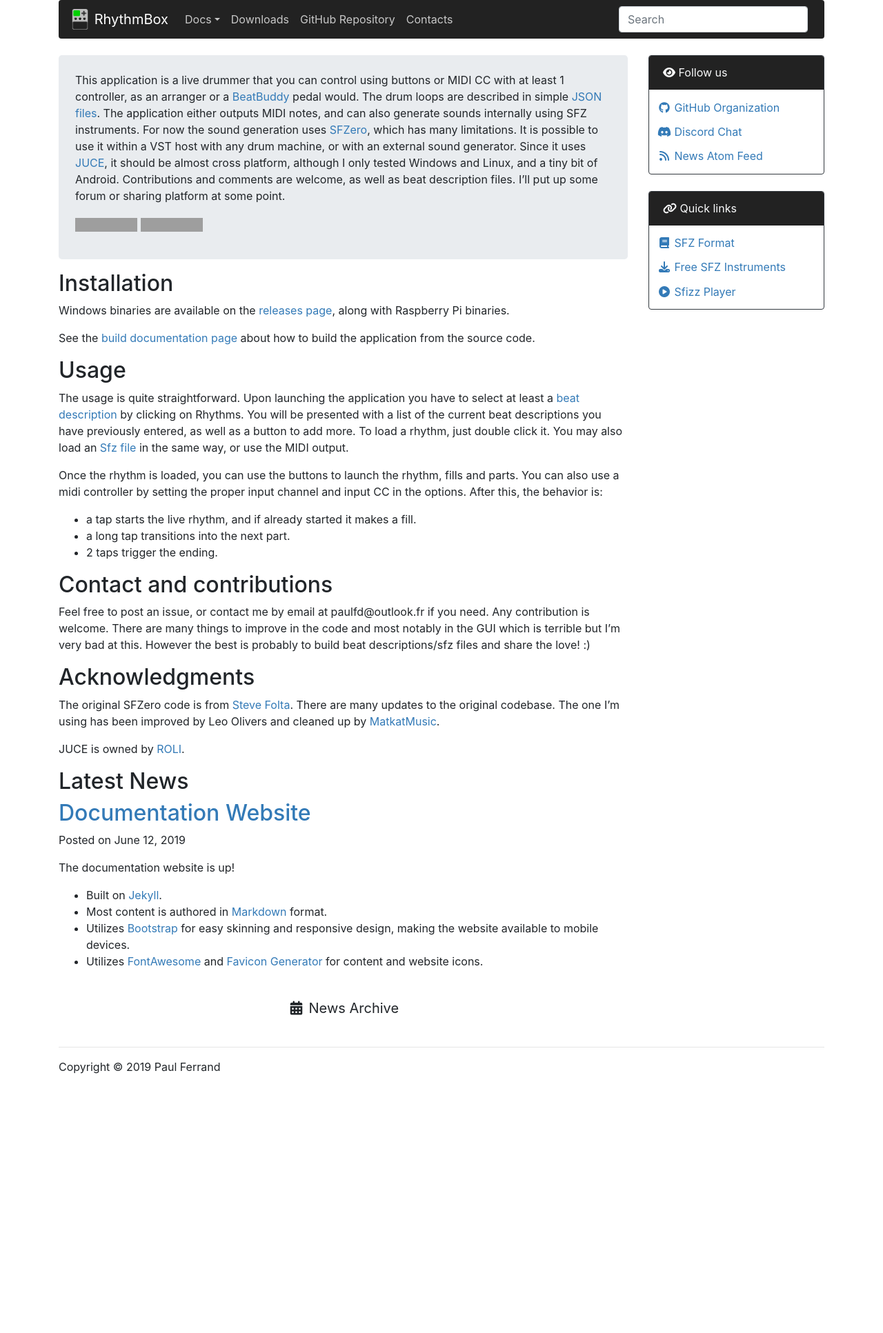
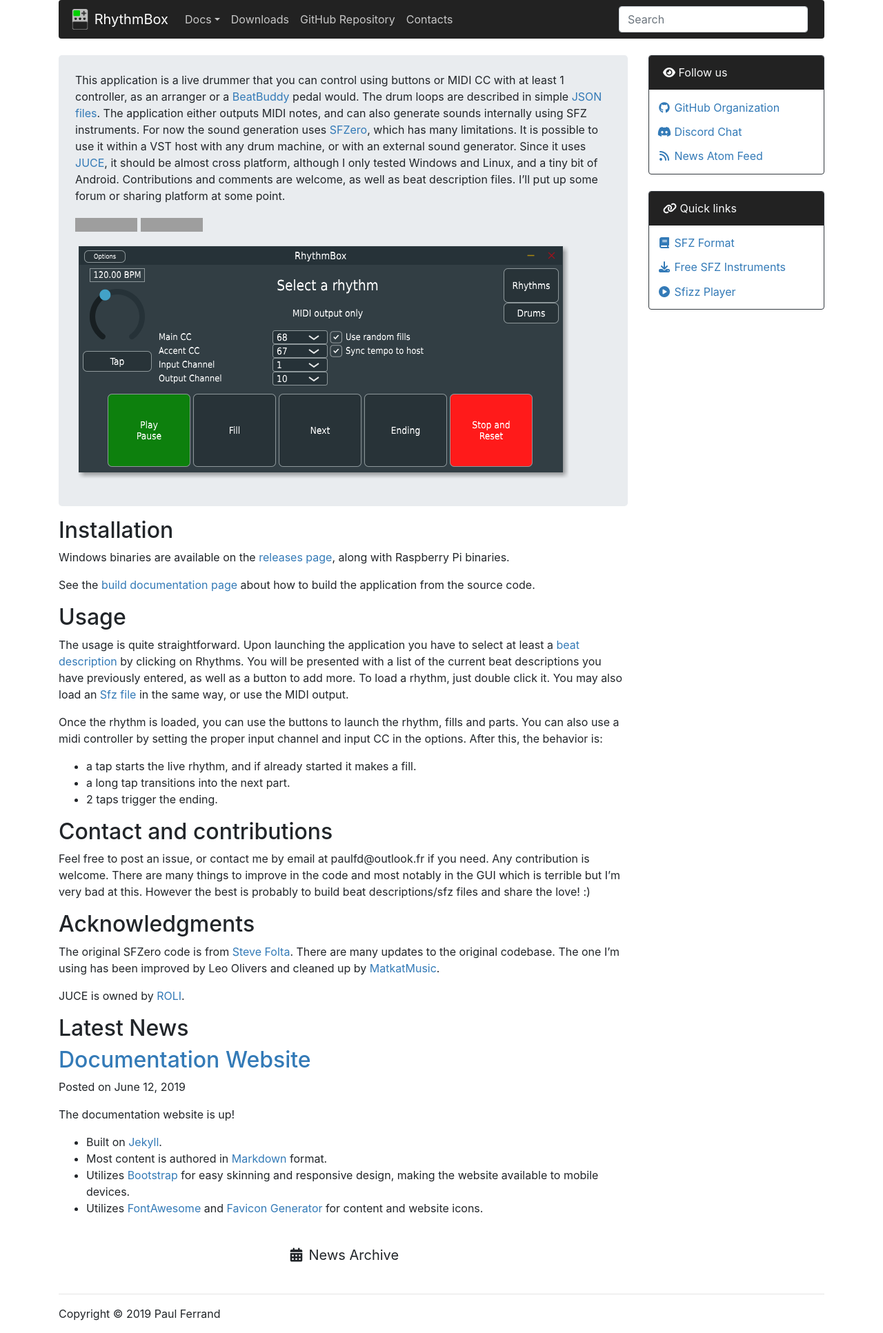
Before and after one commit to sfztools/beatbox-juce, a Jekyll site: the page built from docs/index.md, in a window 1280 px wide. Shown: the whole page at 69% size. Built offline with Jekyll 4.4.1, drawn with Linux system fonts in a browser that asks for light colours; nearby versions of some CDN libraries; before the commit the page ends 1575 px from its top, so only the background shows below that; grey boxes are pictures that could not be loaded.

Commit message:
Added screenshot to home page.

```diff
--- a/docs/index.md
+++ b/docs/index.md
@@ -26,6 +26,8 @@
 
 [![Travis](https://img.shields.io/travis/com/sfztools/rhythmbox.svg?label=Linux-macOS&style=popout&logo=travis)](https://travis-ci.com/sfztools/rhythmbox)
 [![AppVeyor](https://img.shields.io/appveyor/ci/sfztools/rhythmbox.svg?label=Windows&style=popout&logo=appveyor)](https://ci.appveyor.com/project/sfztools/rhythmbox)
+
+![Screenshot](/assets/img/screenshot.png)
 
 </div>
 
```
